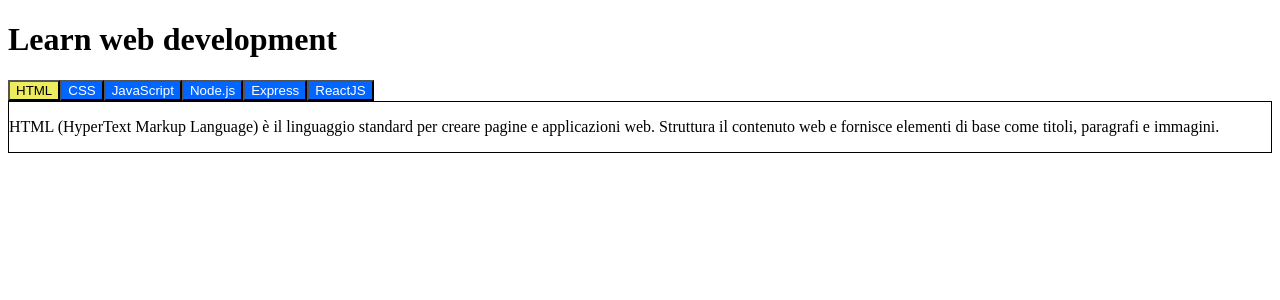
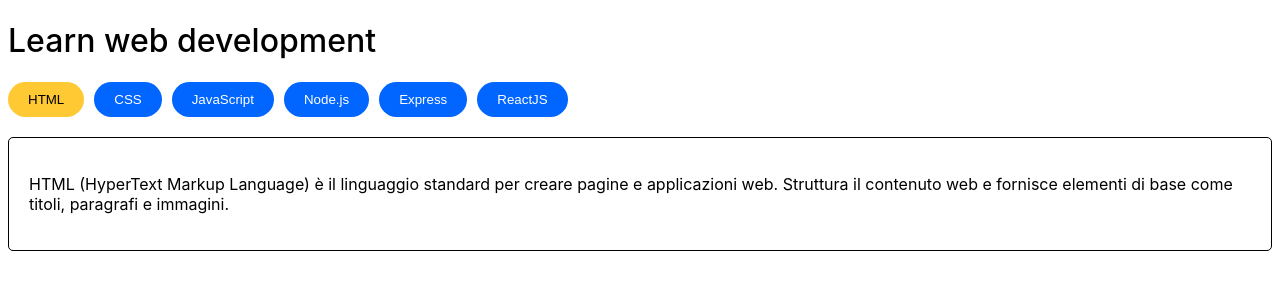
Before and after one commit to murphy-afk/react-use-state, a React (Vite) app: page / in a window 1280 px wide. Shown: the top 300 px of the page. Built offline with nearby package versions, Linux system fonts and the light colour scheme.

Commit message:
feat: styling

```diff
--- a/src/App.css
+++ b/src/App.css
@@ -1,9 +1,10 @@
 .language-description-container {
   border: 1px solid black;
+  border-radius: 5px;
 }
 
 .selected {
-  background-color: rgb(236, 236, 94);
+  background-color: rgb(255, 201, 52);
   color: black;
 }
 
@@ -11,3 +12,22 @@
   background-color: rgb(0, 102, 255);
   color: white;
 }
+
+.btn {
+    border: 0;
+    border-radius: 20px;
+    padding: 10px 20px;
+    margin-right: 10px;
+}
+
+.btn-container {
+  margin-bottom: 20px;
+}
+
+.description {
+  padding: 20px;
+}
+
+.title {
+  font-weight: 500;
+}
--- a/src/App.jsx
+++ b/src/App.jsx
@@ -6,18 +6,18 @@
   const [selectedIndex, setIndex] = useState(0);
   return (
     <>
-      <h1>Learn web development</h1>
-      <div>
+      <h1 className='title'>Learn web development</h1>
+      <div className='btn-container'>
         {languages.map((language, index) => (
           <button
             key={language.id}
             onClick={() => setIndex(index)}
-            className={index === selectedIndex ? "selected" : "not-selected"}>
+            className={`${index === selectedIndex ? "selected" : "not-selected"} btn`}>
             {language.title}</button>
         ))}
-        <div className='language-description-container'>
-          <p>{languages[selectedIndex].description}</p>
-        </div>
+      </div>
+      <div className='language-description-container'>
+        <p className='description'>{languages[selectedIndex].description}</p>
       </div>
     </>
   )
--- a/src/index.css
+++ b/src/index.css
@@ -0,0 +1,5 @@
+body {
+    font-family: -apple-system, BlinkMacSystemFont, 'Segoe UI', 'Roboto', 'Oxygen',
+    'Ubuntu', 'Cantarell', 'Fira Sans', 'Droid Sans', 'Helvetica Neue',
+    sans-serif;
+}
```
